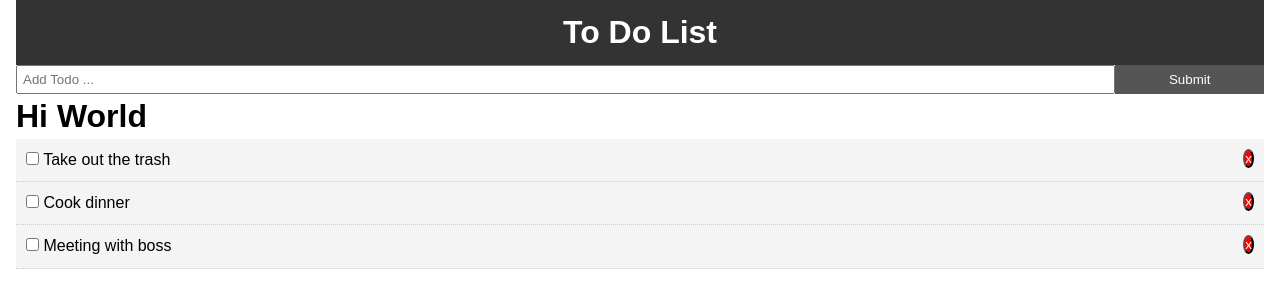
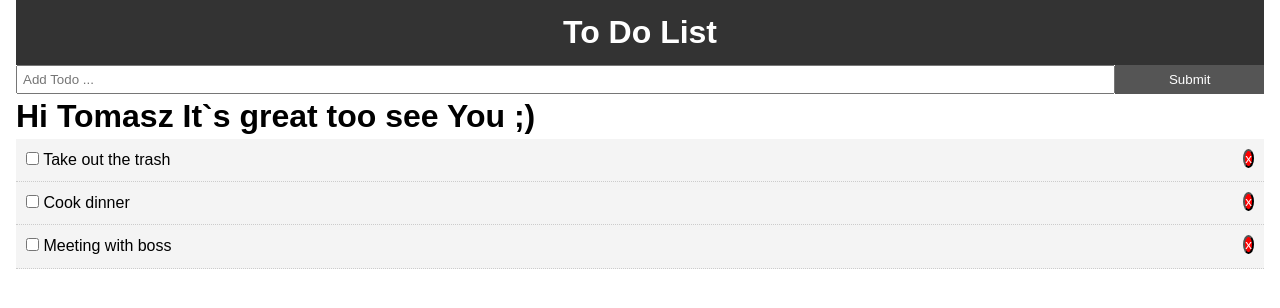
Before and after one commit to TomaszKorczyk/My-First-App, a React (Create React App) app: page / in a window 1280 px wide. Shown: the top 308 px of the page. Built offline with nearby package versions, Linux system fonts and the light colour scheme.

Commit message:
Test my website

```diff
--- a/src/App.js
+++ b/src/App.js
@@ -59,7 +59,7 @@ class App extends Component {
         <div className="container">
           <Header />
           <AddTodo addTodo={this.addTodo}/>
-          <h1>Hi World</h1>
+          <h1>Hi Tomasz It`s great too see You ;)</h1>
           <Todos todos={this.state.todos} markComplete={this.markComplete} delTodo={this.delTodo} />
         </div>
       </div>
```
Also changed, not shown: 1 other file (tests, documents, lock files or other folders).
